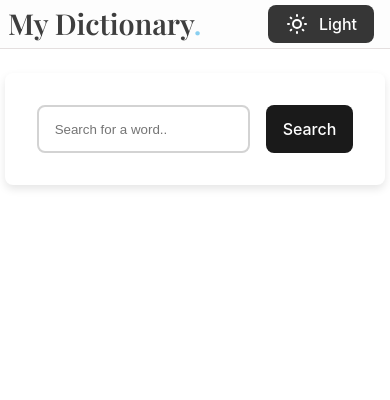
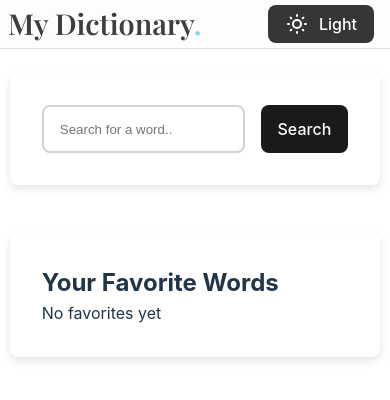
Before and after one commit to Isebring/Dictionary-assignment, a React (Vite) app: page / in a window 390 px wide. Shown: the top 400 px of the page. Built offline with nearby package versions, Linux system fonts and the light colour scheme.

Commit message:
add context

```diff
--- /dev/null
+++ b/src/FavoritesContext.tsx
@@ -0,0 +1,56 @@
+import { FC, ReactNode, createContext, useState } from "react";
+
+interface FavoritesContextType {
+  favorites: string[];
+  addFavorite: (word: string) => void;
+  removeFavorite: (word: string) => void;
+  isFavorite: (word: string) => boolean;
+}
+
+interface FavoritesProviderProps {
+  children: ReactNode;
+}
+
+const FavoritesContext = createContext<FavoritesContextType>({
+  favorites: [],
+  addFavorite: () => {},
+  removeFavorite: () => {},
+  isFavorite: () => false,
+});
+
+export const FavoritesProvider: FC<FavoritesProviderProps> = ({ children }) => {
+  const getFavorites = () => {
+    const savedFavorites = sessionStorage.getItem("favorites");
+    return savedFavorites ? JSON.parse(savedFavorites) : [];
+  };
+
+  const [favorites, setFavorites] = useState(getFavorites());
+
+  const addFavorite = (word: string) => {
+    const newFavorites = [...favorites, word];
+    setFavorites(newFavorites);
+    sessionStorage.setItem("favorites", JSON.stringify(newFavorites));
+    setFavorites(getFavorites());
+  };
+
+  const removeFavorite = (word: string) => {
+    const newFavorites = favorites.filter(
+      (favorite: string) => favorite !== word
+    );
+    setFavorites(newFavorites);
+    sessionStorage.setItem("favorites", JSON.stringify(newFavorites));
+    setFavorites(getFavorites());
+  };
+
+  const isFavorite = (word: string) => favorites.includes(word);
+
+  return (
+    <FavoritesContext.Provider
+      value={{ favorites, addFavorite, removeFavorite, isFavorite }}
+    >
+      {children}
+    </FavoritesContext.Provider>
+  );
+};
+
+export default FavoritesContext;
--- /dev/null
+++ b/src/components/FavoriteList.tsx
@@ -0,0 +1,28 @@
+import { IconTrash } from "@tabler/icons-react";
+import React, { useContext } from "react";
+import FavoritesContext from "../FavoritesContext";
+
+const FavoritesList: React.FC = () => {
+  const favoritesContext = useContext(FavoritesContext);
+  const { favorites, removeFavorite } = favoritesContext;
+  return (
+    <div className="card">
+      <h2>Your Favorite Words</h2>
+      {favorites.length > 0 ? (
+        favorites.map((favorite: string, index: number) => (
+          <div key={index} style={{ marginTop: "1rem" }}>
+            <div style={{ display: "flex", justifyContent: "space-between" }}>
+              {favorite}
+              <IconTrash fill="red" onClick={() => removeFavorite(favorite)} />
+            </div>
+            <hr className="hr-style" style={{ marginTop: "0.3rem" }} />
+          </div>
+        ))
+      ) : (
+        <p>No favorites yet</p>
+      )}
+    </div>
+  );
+};
+
+export default FavoritesList;
--- a/src/components/Card.tsx
+++ b/src/components/WordCard.tsx
@@ -1,14 +1,15 @@
-import { IconVolume } from "@tabler/icons-react";
-import React, { useEffect, useRef } from "react";
+import { IconHeart, IconVolume } from "@tabler/icons-react";
+import React, { useContext, useEffect, useRef } from "react";
+import FavoritesContext from "../FavoritesContext";
 import { Word } from "../pages/Landingpage";
 
-interface CardProps {
+interface WordCardProps {
   word: Word;
   activeAudio: string | null;
   playAudio: () => void;
 }
 
-const Card: React.FC<CardProps> = ({ word, activeAudio }) => {
+const Card: React.FC<WordCardProps> = ({ word, activeAudio }) => {
   const audioRef = useRef<HTMLAudioElement | null>(null);
 
   useEffect(() => {
@@ -24,8 +25,26 @@ const Card: React.FC<CardProps> = ({ word, activeAudio }) => {
     }
   };
 
+  const favoritesContext = useContext(FavoritesContext);
+
+  const { addFavorite, removeFavorite, isFavorite } = favoritesContext;
+
+  const toggleFavorite = () => {
+    if (isFavorite(word.word)) {
+      removeFavorite(word.word);
+    } else {
+      addFavorite(word.word);
+    }
+  };
+
   return (
     <div>
+      <IconHeart
+        style={{ marginTop: "1rem" }}
+        fill={isFavorite(word.word) ? "red" : "none"}
+        stroke={isFavorite(word.word) ? "red" : "black"}
+        onClick={toggleFavorite}
+      />
       <div style={{ display: "flex", justifyContent: "space-between" }}>
         <h2>{word.word}</h2>
         {word.phonetics && (
--- a/src/main.css
+++ b/src/main.css
@@ -20,7 +20,9 @@
 .container {
   display: flex;
   justify-content: center;
+  flex-direction: column;
   align-items: center;
+  width: 100%;
 }
 
 a {
--- a/src/main.tsx
+++ b/src/main.tsx
@@ -2,9 +2,12 @@ import React from "react";
 import ReactDOM from "react-dom/client";
 import App from "./App";
 import "./main.css";
+import { FavoritesProvider } from "./FavoritesContext";
 
 ReactDOM.createRoot(document.getElementById("root") as HTMLElement).render(
   <React.StrictMode>
-    <App />
+    <FavoritesProvider>
+      <App />
+    </FavoritesProvider>
   </React.StrictMode>
 );
--- a/src/pages/Landingpage.css
+++ b/src/pages/Landingpage.css
@@ -1,7 +1,7 @@
 .card {
   margin-top: 1.5rem;
-  display: flex;
-  flex-direction: column;
+  /* display: flex; */
+  /* flex-direction: column; */
   align-items: center;
   justify-content: space-around;
   padding: 2rem;
@@ -11,6 +11,15 @@
   box-shadow: 0px 4px 8px rgba(0, 0, 0, 0.1);
   background-color: #ffffff;
   color: #213547;
+  width: 700px;
+}
+
+/* This media query will apply when the screen size is 700px or less */
+@media screen and (max-width: 700px) {
+  .card {
+    width: 95%;
+    box-sizing: border-box;
+  }
 }
 
 .dark .card {
@@ -28,6 +37,7 @@
 .search-container {
   display: flex;
   justify-content: center;
+  width: 100%;
 }
 
 .input-search {
@@ -39,6 +49,7 @@
   color: #213547;
   padding-left: 1rem;
   padding-right: 1rem;
+  width: 100%;
 }
 
 .dark .input-search {
--- a/src/pages/Landingpage.tsx
+++ b/src/pages/Landingpage.tsx
@@ -1,7 +1,8 @@
 import axios from "axios";
 import { useEffect, useRef, useState } from "react";
-import { validateInput } from "../ValidateInput";
-import Card from "../components/Card";
+import FavoritesList from "../components/FavoriteList";
+import Card from "../components/WordCard";
+import { validateInput } from "../validatedInput";
 import "./Landingpage.css";
 
 export interface Word {
@@ -95,6 +96,7 @@ function Landingpage() {
   };
 
   return (
+    <>
       <div className="card">
         <form onSubmit={handleFormSubmit}>
           <div className="search-container">
@@ -143,6 +145,8 @@ function Landingpage() {
           )}
         </form>
       </div>
+      <FavoritesList />
+    </>
   );
 }
 
```
Also changed, not shown: src/validatedInput.ts (renamed from src/ValidateInput.ts), 1 other file (tests, documents, lock files or other folders). Lines whose indentation alone changed are shown as unchanged.
